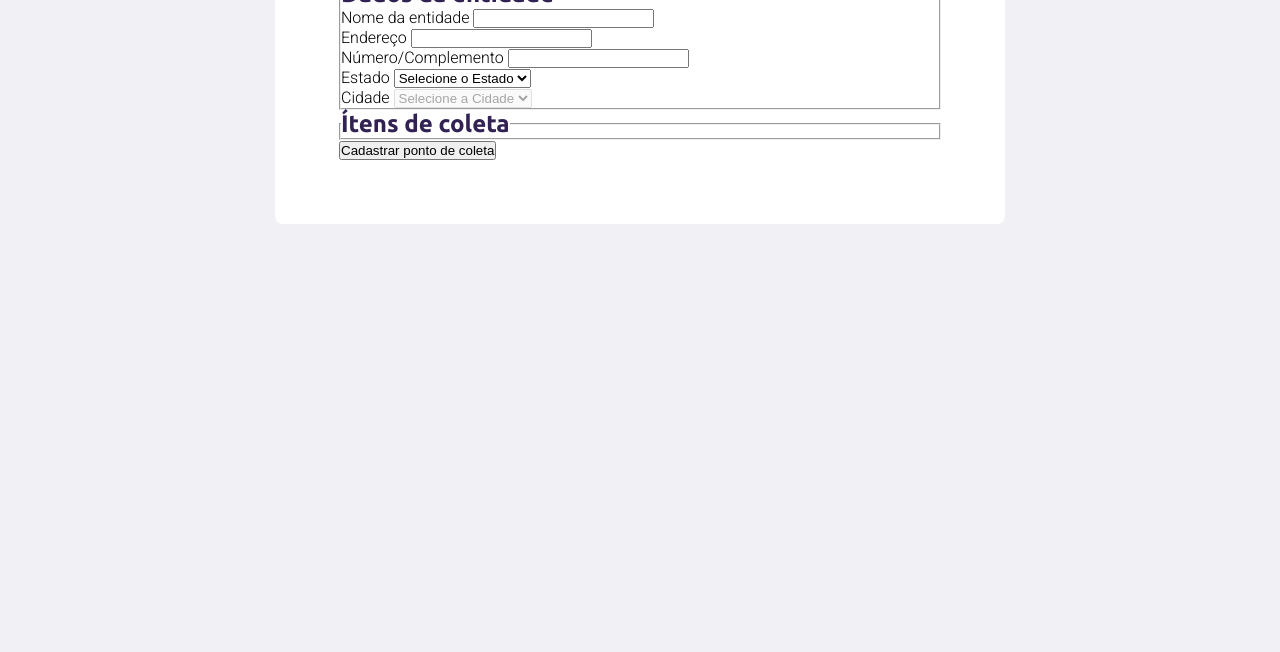
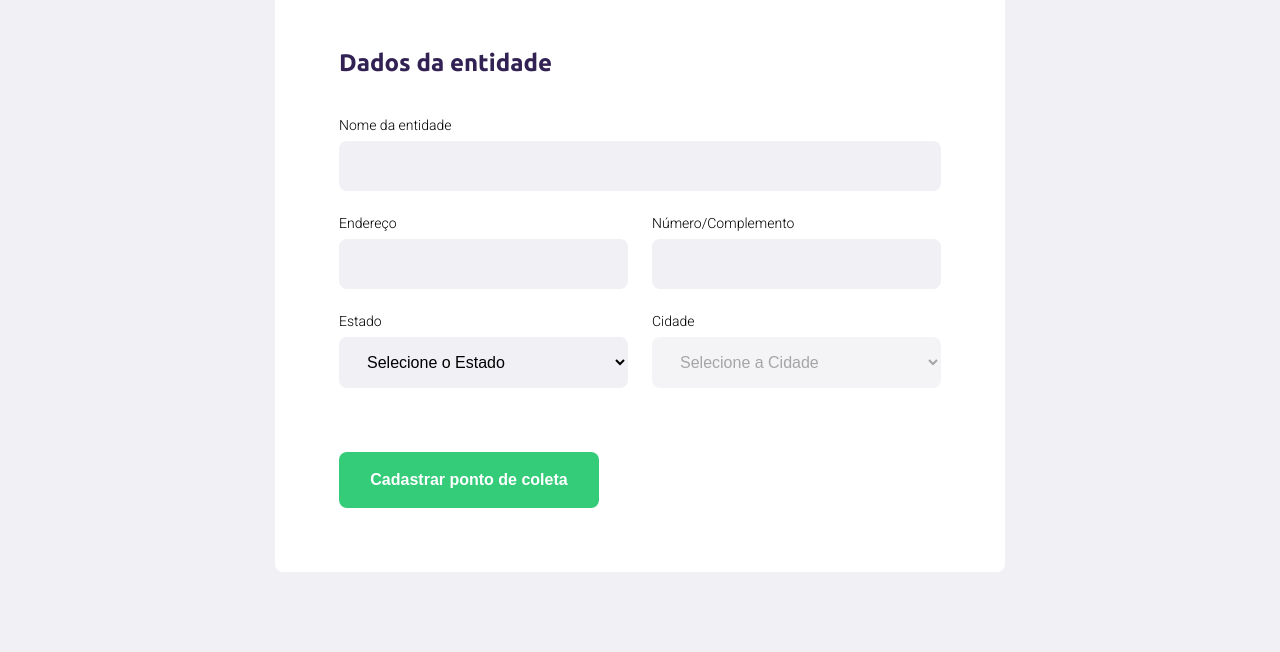
Before and after one commit to spop1987/Ecoleta, a plain HTML site: page create-point.html in a window 1280 px wide. Shown: the part 293-945 px from the top of the page. Before the commit the page ends 800 px from the top, so only its background shows below. Drawn offline with Linux system fonts and the light colour scheme.

Commit message:
it was finished the create-point.css and started the created-point.js

```diff
--- a/create-point.html
+++ b/create-point.html
@@ -62,14 +62,9 @@
             </fieldset>
 
 
-
-            <fieldset>
-                <legend>
-                    <h2>Ítens de coleta</h2>
-                </legend>
-            </fieldset>
             <button type="submit">Cadastrar ponto de coleta</button>
         </form>
     </div>
+    <script src="/scripts/create-point.js"></script>
 </body>
 </html>
--- a/styles/create-point.css
+++ b/styles/create-point.css
@@ -34,3 +34,68 @@ form {
     max-width: 730px;
     box-sizing: border-box;
 }
+form h1 {
+    font-size: 36px;
+}
+form fieldset {
+    margin-top: 64px;
+    border: 0;
+}
+form legend {
+    margin-bottom: 40px;
+}
+form legend h2 {
+    font-size: 24px;
+}
+form .field {
+    flex: 1;
+    display: flex;
+    flex-direction: column;
+    margin-bottom: 24px;
+}
+
+form .field-group {
+    display: flex;
+}
+form input,
+form select{
+    background-color: #f0f0f5;
+    border: 0;
+    padding: 16px 24px;
+    font-size: 16px;
+    outline: none;
+    border-radius: 8px;
+}
+formn select {
+    -webkit-appearance: none;
+    -moz-appearance: none;
+    appearance: none;
+}
+
+form label {
+    font-size: 14px;
+    margin-bottom: 8px;
+
+}
+
+form .field-group .field + .field {
+    margin-left: 24px;
+}
+
+form button {
+    width: 260px;
+    height: 56px;
+    background-color: var(--primary-color);
+    border-radius: 8px;
+    color: white;
+    font-weight: bold;
+    font-size: 16px;
+    border: 0;
+
+    margin-top: 40px;
+    transition: 400ms;
+}
+
+form button:hover{
+    background-color: #2fb86e;
+}
```
Also changed, not shown: scripts/create-point.js (added).
